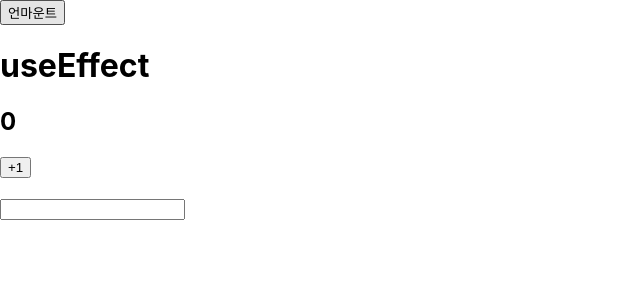
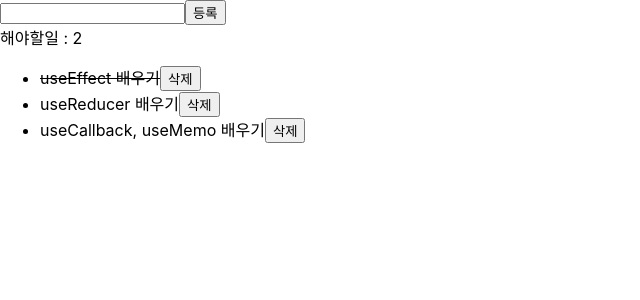
Before and after one commit to hbs30832/20230128_react, a React (Create React App) app in the folder learn-react/: page / in a window 1280 px wide. Shown: the top 300 px of the page, without its empty margins (0-640 px from the left). Built offline with nearby package versions, Linux system fonts and the light colour scheme.

Commit message:
중간 푸시

```diff
--- a/learn-react/src/App.js
+++ b/learn-react/src/App.js
@@ -1,16 +1,9 @@
-import { useState } from "react";
-import "./App.css";
-import Effect from "./component/todos/Effect";
+import Todos from "./component/todos/Todos";
 
 function App() {
-  const [show, setShow] = useState(true);
   return (
     <>
-      <button onClick={() => setShow(!show)}>
-        {show ? "언마운트" : "마운트"}
-      </button>
-      {/* 조건부 렌더링 */}
-      {show && <Effect />}
+      <Todos />
     </>
   );
 }
--- /dev/null
+++ b/learn-react/src/component/todos/Counter.jsx
@@ -0,0 +1,37 @@
+import { useReducer } from "react";
+
+function reducer(state, action) {
+  const { type, amount } = action;
+
+  switch (type) {
+    case "increase":
+      return { ...state, count: state.count + state.amount };
+    case "decrease":
+      return { ...state, count: state.count - state.amount };
+    case "change_amount":
+      return { ...state, amount };
+    default:
+      return state;
+  }
+}
+
+function Counter() {
+  const [state, dispatch] = useReducer(reducer, {
+    count: 0,
+    amount: 3,
+  });
+
+  const handleAmount = (e) =>
+    dispatch({ type: "change_amount", amount: parseInt(e.target.value) });
+
+  return (
+    <div>
+      <h1>{state.count}</h1>
+      <button onClick={() => dispatch({ type: "increase" })}>+1</button>
+      <button onClick={() => dispatch({ type: "decrease" })}>-1</button>
+      <input type="number" onChange={handleAmount} />
+    </div>
+  );
+}
+
+export default Counter;
--- a/learn-react/src/component/todos/TodoCreate.jsx
+++ b/learn-react/src/component/todos/TodoCreate.jsx
@@ -1,8 +1,8 @@
-function TodoCreate() {
+function TodoCreate({ onSubmit, onChange }) {
   return (
     <div>
-      <form>
-        <input type="text" />
+      <form onSubmit={onSubmit}>
+        <input type="text" onChange={onChange} />
         <button>등록</button>
       </form>
     </div>
--- a/learn-react/src/component/todos/TodoList.jsx
+++ b/learn-react/src/component/todos/TodoList.jsx
@@ -1,21 +1,43 @@
-function TodoList() {
+import { useMemo } from "react";
+
+function countUndoneTodo(todos) {
+  console.log("안한 일 세는 중...");
+  return todos.filter((todo) => !todo.done).length;
+}
+// {todos : [], active : false}
+function TodoList({ todos, onRemove, onToggle }) {
+  // 의존성 배열에 있는 값이 변했을 때에만 다시 연산한다.
+  const undoneCount = useMemo(() => {
+    return countUndoneTodo(todos);
+  }, [todos]);
+
   return (
     <div>
+      해야할일 : {undoneCount}
       <ul>
-        <TodoItem />
-        <TodoItem />
-        <TodoItem />
-        <TodoItem />
+        {todos.map((todo) => (
+          <TodoItem
+            key={todo.id}
+            todo={todo}
+            onRemove={onRemove}
+            onToggle={onToggle}
+          />
+        ))}
       </ul>
     </div>
   );
 }
 
-function TodoItem() {
+function TodoItem({ todo, onRemove, onToggle }) {
   return (
     <li>
-      <span>해야할일</span>
-      <button>삭제</button>
+      <span
+        style={{ textDecoration: todo.done && "line-through" }}
+        onClick={() => onToggle(todo.id)}
+      >
+        {todo.text}
+      </span>
+      <button onClick={() => onRemove(todo.id)}>삭제</button>
     </li>
   );
 }
--- a/learn-react/src/component/todos/Todos.jsx
+++ b/learn-react/src/component/todos/Todos.jsx
@@ -1,11 +1,54 @@
+import { useCallback, useEffect, useReducer, useRef, useState } from "react";
+import Counter from "./Counter";
 import TodoCreate from "./TodoCreate";
 import TodoList from "./TodoList";
 
+// reducer함수의 return값이 상태로 업데이트 된다.
+function reducer(state, action) {
+  switch (action.type) {
+    case "create":
+      return [...state, { id: action.id, text: action.text, done: false }];
+    case "remove":
+      return state.filter((todo) => todo.id !== action.id);
+    case "toggle":
+      return state.map((todo) =>
+        todo.id === action.id ? { ...todo, done: !todo.done } : todo
+      );
+    default:
+      return state;
+  }
+}
+
+const initialState = [
+  { id: 1, text: "useEffect 배우기", done: true },
+  { id: 2, text: "useReducer 배우기", done: false },
+  { id: 3, text: "useCallback, useMemo 배우기", done: false },
+];
+
 function Todos() {
+  // useReducer(리듀서함수, 초기값) => 상태값, 디스패치 함수 반환
+  const [todos, dispatch] = useReducer(reducer, initialState);
+  const [text, setText] = useState("");
+
+  const handleText = (e) => setText(e.target.value);
+
+  const nextId = useRef(4);
+
+  const handleSubmit = (e) => {
+    e.preventDefault();
+    dispatch({ type: "create", id: nextId.current++, text });
+  };
+
+  const handleRemove = (id) => {
+    if (window.confirm("삭제하시겠습니까?")) dispatch({ type: "remove", id });
+  };
+
+  const handleToggle = (id) => dispatch({ type: "toggle", id });
+
   return (
     <div>
-      <TodoList />
-      <TodoCreate />
+      <TodoCreate onChange={handleText} onSubmit={handleSubmit} />
+      <TodoList todos={todos} onRemove={handleRemove} onToggle={handleToggle} />
     </div>
   );
 }
```
